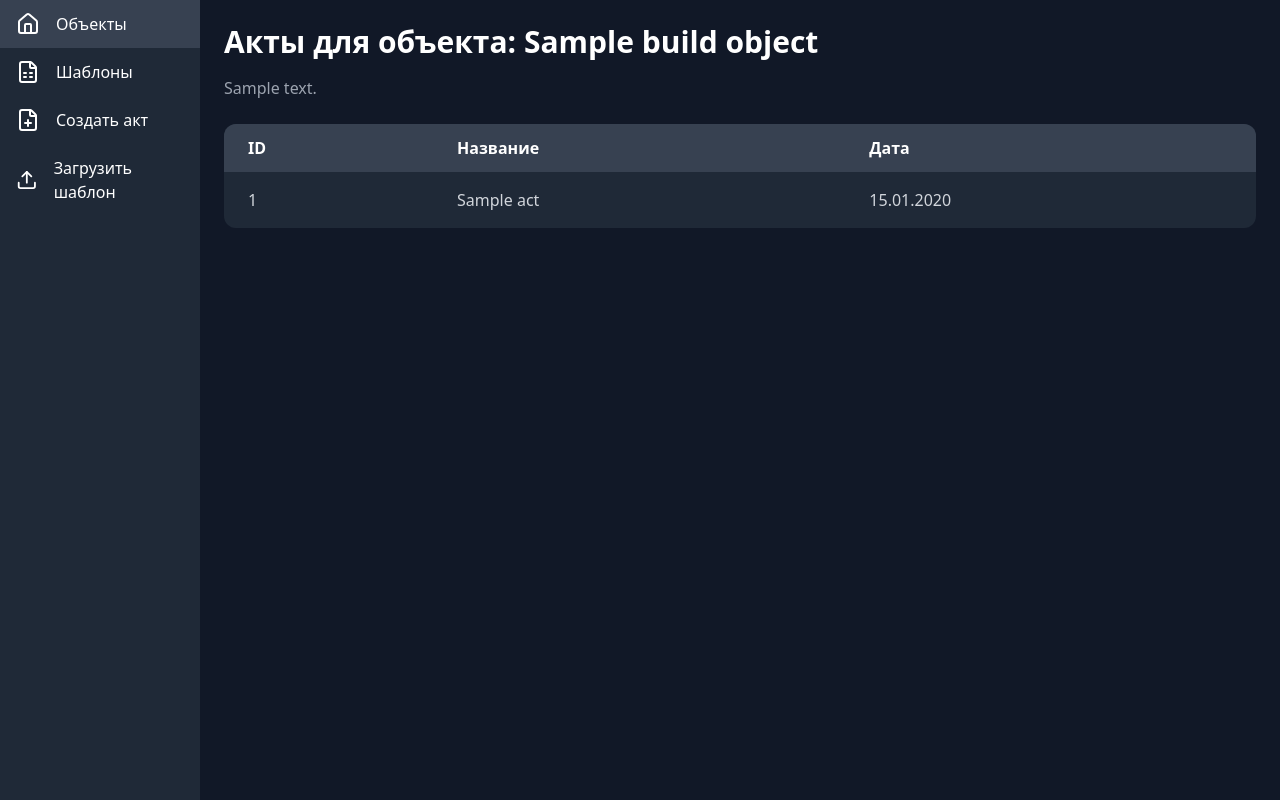
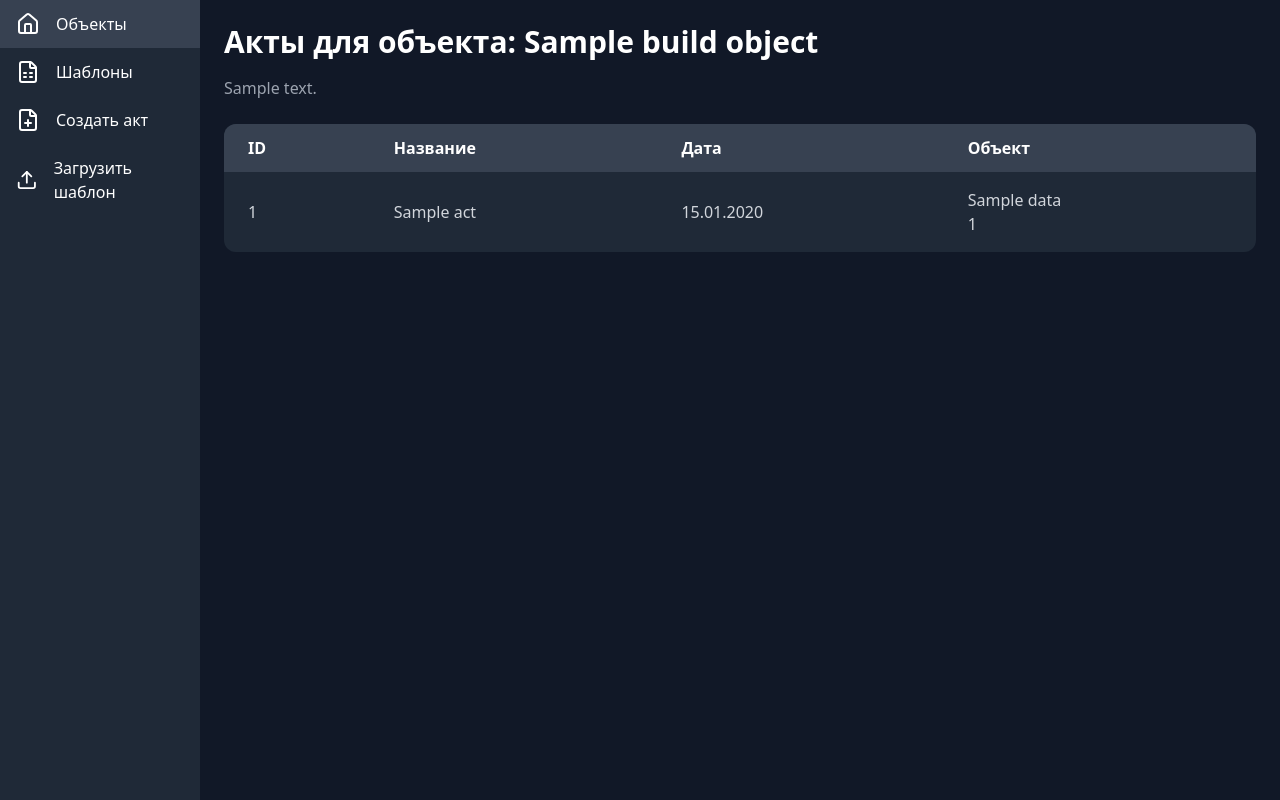
Before and after one commit to madfeelx85/actapp, a FastAPI app: template src/templates/object_acts_page.html in a window 1280 px wide. Run offline with FastAPI, Linux system fonts and the light colour scheme; the template is opened without the code that fills it: most values are stand-ins (such as "Sample title", 1, 10 or a date in 2020); parts of the project's set-up code (start-up, migrations or seed data) failed here and were passed over; some libraries are stand-ins or nearby versions.

Commit message:
fix list acts jinja

```diff
--- a/src/templates/object_acts_page.html
+++ b/src/templates/object_acts_page.html
@@ -14,6 +14,7 @@
             <th class="px-6 py-3">ID</th>
             <th class="px-6 py-3">Название</th>
             <th class="px-6 py-3">Дата</th>
+            <th class="px-6 py-3">Объект</th>
           </tr>
         </thead>
         <tbody class="text-gray-300 divide-y divide-gray-700">
@@ -22,6 +23,7 @@
             <td class="px-6 py-4">{{ act.id }}</td>
             <td class="px-6 py-4">{{ act.name }}</td>
             <td class="px-6 py-4">{{ act.created_at.strftime('%d.%m.%Y') }}</td>
+            <td class="px-6 py-4">{{ act.data.get("data.object_name", "Не указано") }}<br> {{ act.data.get("data.act_number", "Не указано") }}</td>
           </tr>
           {% endfor %}
         </tbody>
```
